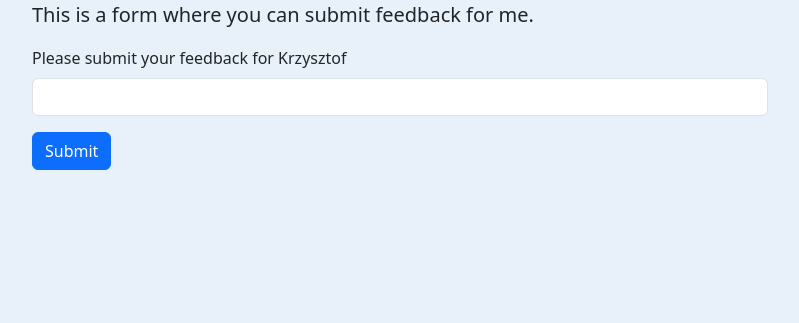
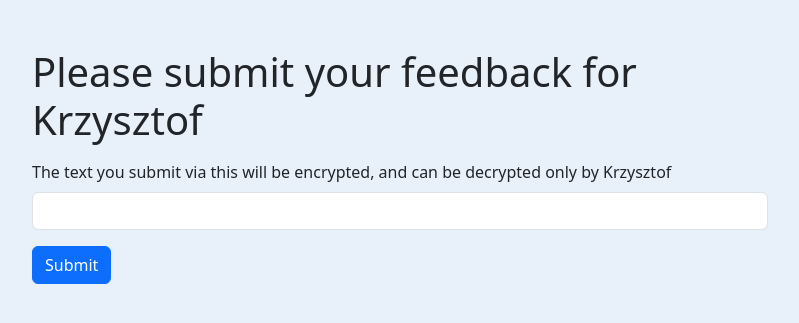
Before and after one commit to krzysztofmajewski/webform, a Flask app: page / in a window 1280 px wide. Shown: the top 323 px of the page, without its empty margins (240-1039 px from the left). Run offline with Flask 3, Linux system fonts and the light colour scheme; some libraries are stand-ins or nearby versions.

Commit message:
Update layout and wording

```diff
--- a/app.py
+++ b/app.py
@@ -23,7 +23,7 @@ csrf.init_app(app)
 
 
 class NameForm(FlaskForm):
-    name = StringField(f"Please submit your feedback for {target_name}", validators=[DataRequired(), Length(10, 40)])
+    name = StringField(f"The text you submit via this will be encrypted, and can be decrypted only by {target_name}", validators=[DataRequired(), Length(10, 40)])
     submit = SubmitField('Submit')
 
 @app.route('/', methods=['GET', 'POST'])
--- a/templates/index.html
+++ b/templates/index.html
@@ -18,9 +18,9 @@ Feedback for {{ target }}
   <div class="row">
     <div class="col-md-10 col-lg-8 mx-lg-auto mx-md-auto">
 
-      <!-- <h1 class="pt-5 pb-2">Please submit your feedback for {{ target }}</h1> -->
+      <h1 class="pt-5 pb-2">Please submit your feedback for {{ target }}</h1>
 
-      <p class="lead">This is a form where you can submit feedback for me.</p>
+      <!-- <p class="lead">This is a form where you can submit feedback for me.</p> -->
 
       {{ render_form(form) }}
 
```
